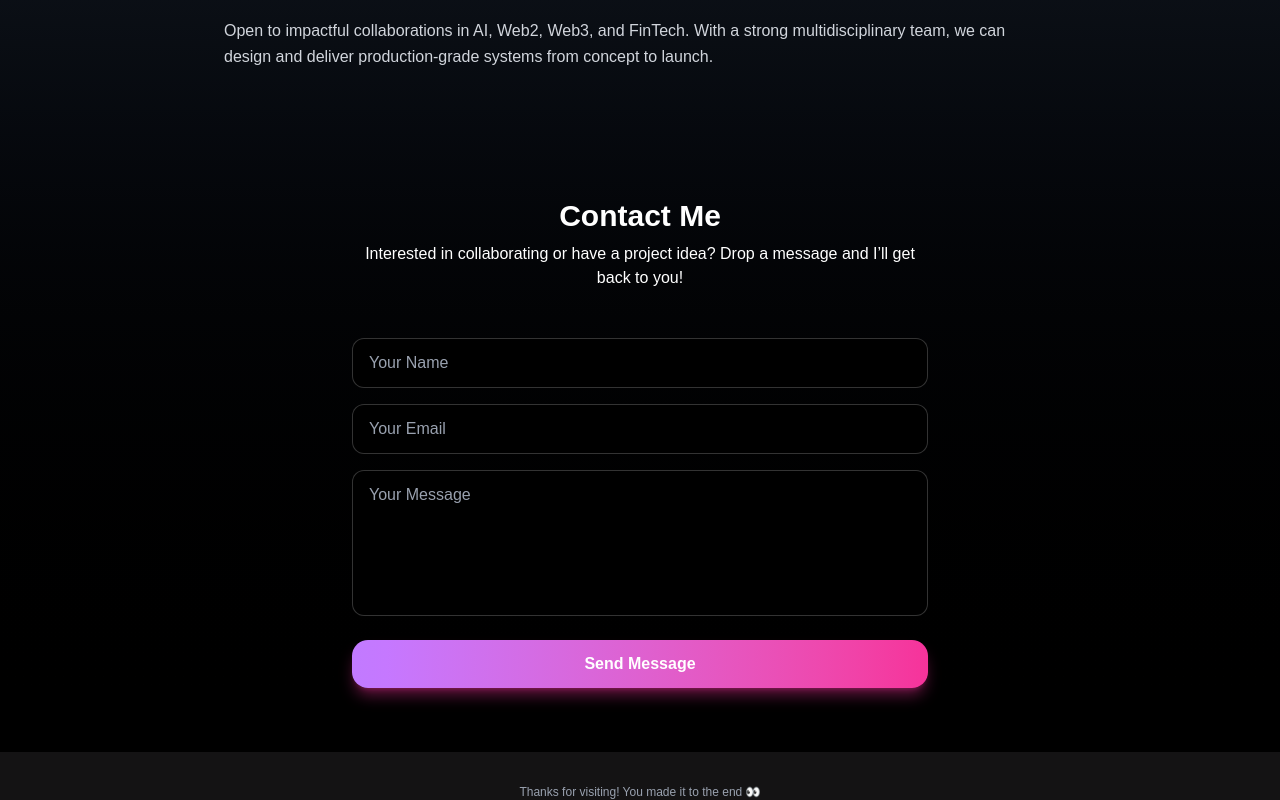
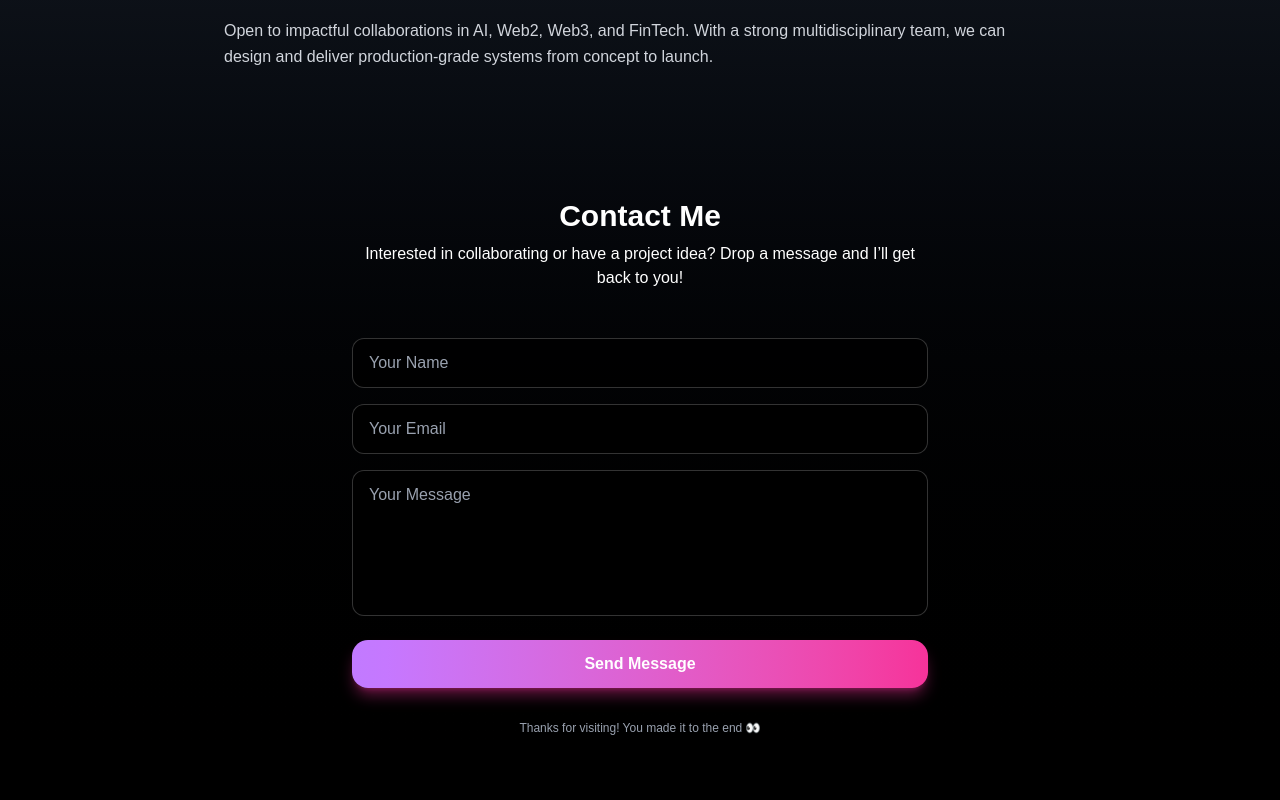
Before and after one commit to bigesh05/portfolio05, a Next.js app: page / in a window 1280 px wide. Shown: the part 2604-3404 px from the top of the page. Built offline with nearby package versions, Linux system fonts and the light colour scheme.

Commit message:
Add end-of-form message below Send Message button

```diff
--- a/src/app/layout.tsx
+++ b/src/app/layout.tsx
@@ -33,10 +33,6 @@
         <Navbar />
         <main>{children}</main>
 
-        <footer className="mt-8 text-center text-xs text-gray-400 bg-balck">
-          Thanks for visiting! You made it to the end 👀
-        </footer>
-
         {/* Vercel Analytics */}
         <Analytics />
       </body>
--- a/src/app/page.tsx
+++ b/src/app/page.tsx
@@ -192,6 +192,9 @@
           <motion.button whileHover={{ scale: 1.05 }} whileTap={{ scale: 0.95 }} type="submit" className="mt-2 px-6 py-3 rounded-2xl bg-gradient-to-r from-purple-400 to-pink-500 text-white font-semibold shadow-lg shadow-pink-500/40">
             Send Message
           </motion.button>
+          <div className="mt-4 text-center text-xs text-gray-400">
+            Thanks for visiting! You made it to the end 👀
+          </div>
         </motion.form>
       </section>
     </main>
```
